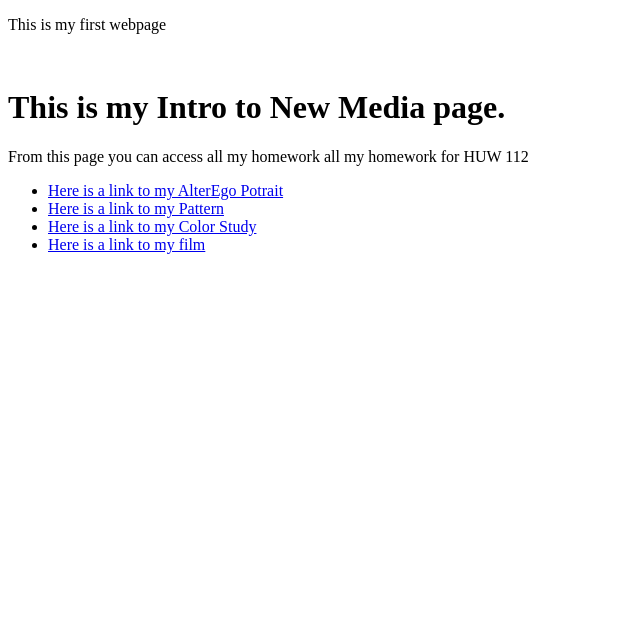
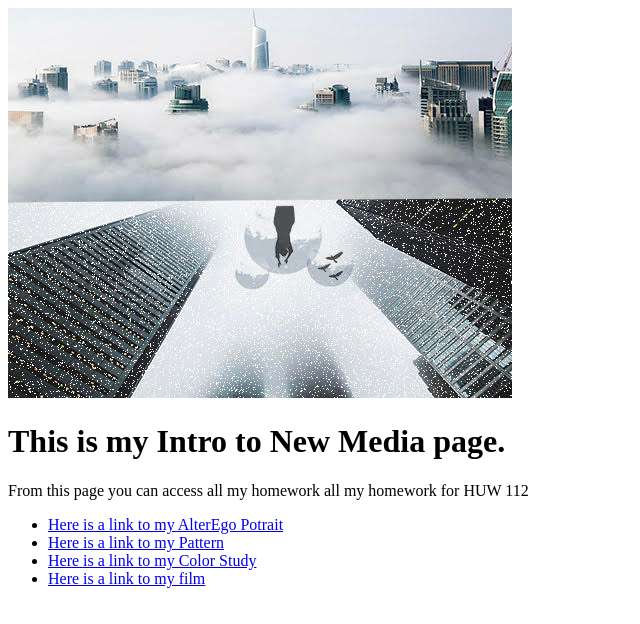
Before and after one commit to SayralizR/SayralizR.github.io, a plain HTML site: page index.html in a window 1280 px wide. Shown: the whole page, without its empty margins (0-640 px from the left). Drawn offline with Linux system fonts and the light colour scheme.

Commit message:
Update index.html

```diff
--- a/index.html
+++ b/index.html
@@ -1,10 +1,10 @@
 <!DOCTYPE html>
 <html>
 <head>
-  <p>This is my first webpage</p>
+  <title>This is my first webpage</title>
   </head>
   <body>
-   <img scr="virtuallandscape.jpg">
+   <img src="virtuallandscape.jpg">
     <h1>This is my Intro to New Media page.</h1>
   <p>From this page you can access all my homework all my homework for HUW 112</p>
   <ul>
```
